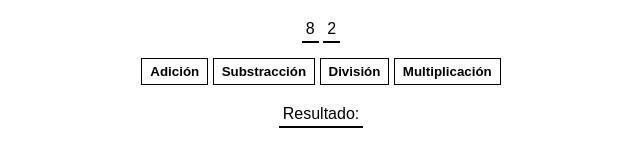
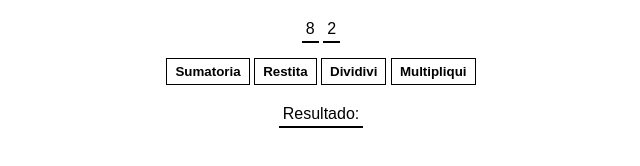
Before and after one commit to mlralcaide/calculator1, a plain HTML site: page index.html in a window 1280 px wide. Shown: the whole page, without its empty margins (319-959 px from the left). Drawn offline with Linux system fonts and the light colour scheme.

Commit message:
More changes to buttons

```diff
--- a/index.html
+++ b/index.html
@@ -7,10 +7,10 @@
     <span id="num1-el"></span>
     <span id="num2-el"></span>
     <br />
-    <button onclick="add()">Adición</button>
-    <button onclick="substract()">Substracción</button>
-    <button onclick="divide()">División</button>
-    <button onclick="multiply()">Multiplicación</button>
+    <button onclick="add()">Sumatoria</button>
+    <button onclick="substract()">Restita</button>
+    <button onclick="divide()">Dividivi</button>
+    <button onclick="multiply()">Multipliqui</button>
     <br />
     <span id="sum-el">Resultado: </span>
     <script src="index.js"></script>
```
